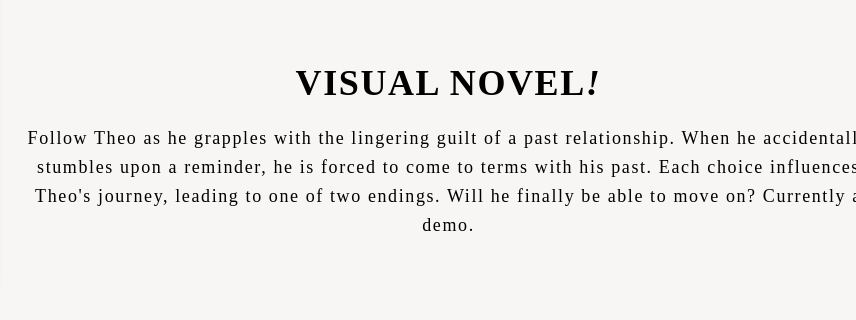
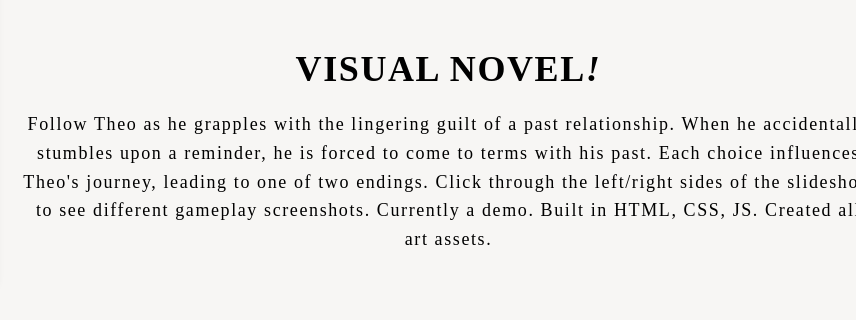
Before and after one commit to rowenlatif/portfolio, a plain HTML site: page project2.html in a window 1280 px wide. Shown: the part 211-531 px from the top of the page, 424-1280 px from the left. Drawn offline with Linux system fonts and the light colour scheme.

Commit message:
small changes

```diff
--- a/project2.html
+++ b/project2.html
@@ -66,7 +66,9 @@
                     Follow Theo as he grapples with the lingering guilt of a past relationship.
                     When he accidentally stumbles upon a reminder, he is forced to come to terms
                     with his past. Each choice influences Theo's journey, leading to one of two
-                    endings. Will he finally be able to move on? Currently a demo.
+                    endings. Click through the left/right sides of the slideshow to see different
+                    gameplay screenshots.  Currently a demo. Built in HTML, CSS, JS. Created all
+                    art assets.
                 </p>
             </div>
         </div>
```
